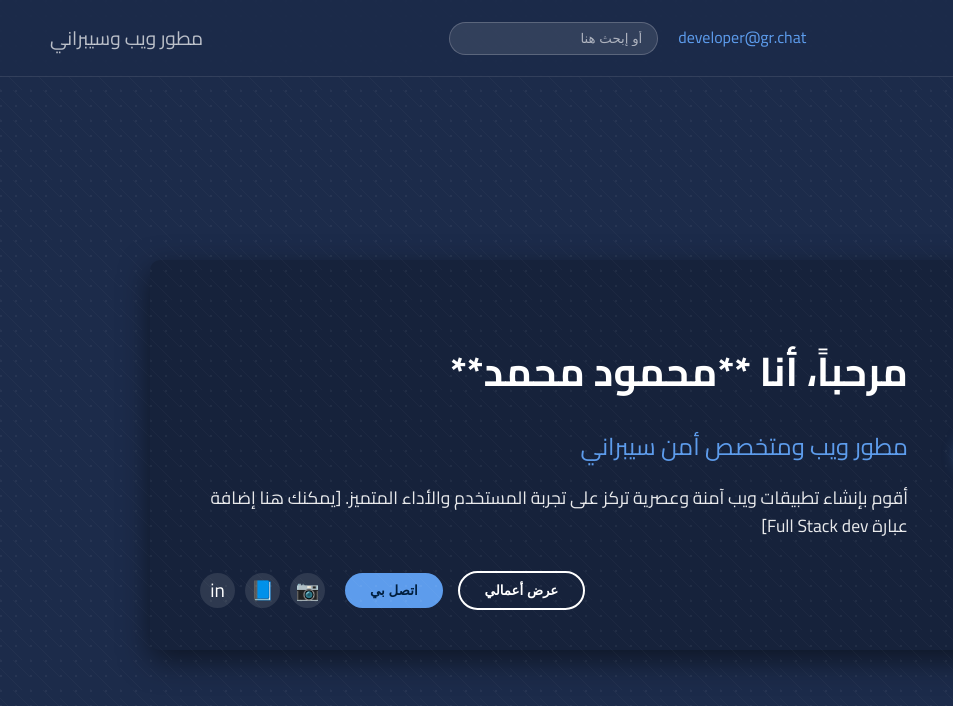
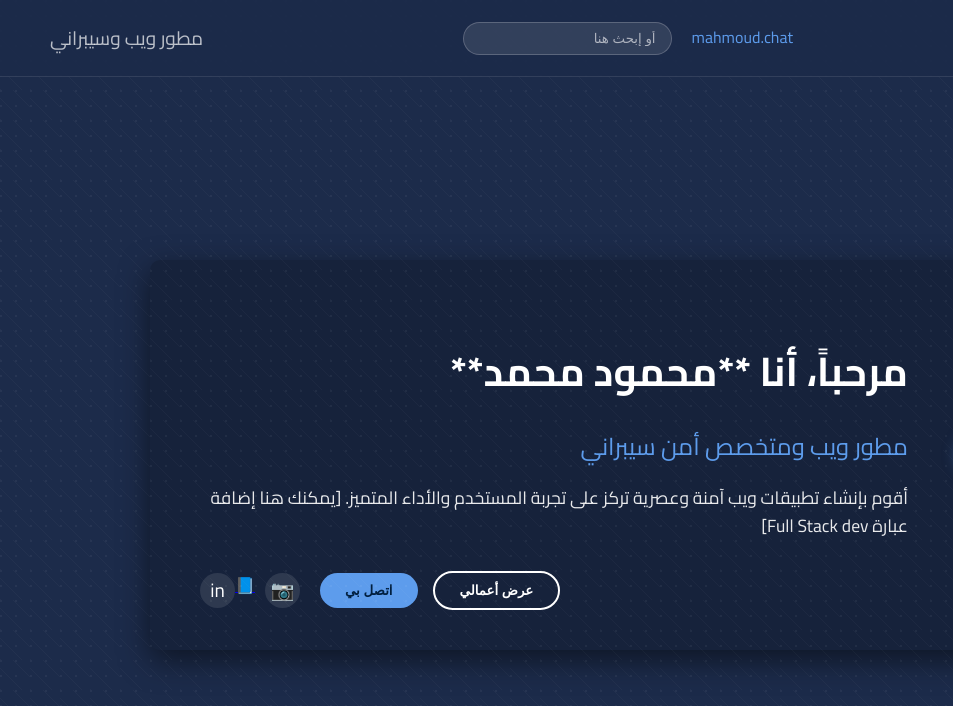
Before and after one commit to mahmoudelflsteny87-spec/mahmoud-mohamed.github., a plain HTML site: page index.html in a window 1280 px wide. Shown: the full height of the page, 0-953 px from the left. Drawn offline with Linux system fonts and the light colour scheme.

Commit message:
Update index.html

```diff
--- a/index.html
+++ b/index.html
@@ -286,7 +286,7 @@
     <nav class="navbar">
         <a href="#" class="logo">developerG6</a>
         <div class="search-contact">
-            <a href="mailto:developer@gmail.com" class="contact-email">developer@gr.chat</a>
+            <a href="paplomahmoud5@gmail.com" class="contact-email">mahmoud.chat</a>
             <input type="text" class="search-input" placeholder="أو إبحث هنا">
         </div>
         <a href="#" class="logo" style="font-size: 1.2em; font-weight: 400; color: rgba(255, 255, 255, 0.7);">مطور ويب وسيبراني</a>
@@ -312,7 +312,7 @@
                     <button class="btn btn-primary">اتصل بي</button>
                     <div class="social-icons">
                         <a href="YOUR_INSTAGRAM_LINK" class="social-icon">📷</a>
-                        <a href="YOUR_FACEBOOK_LINK" class="social-icon">📘</a>
+                        <a href="YOUR_FACEBOOK_LINK"https://www.facebook.com/mahmoud6445">📘</a>
                         <a href="YOUR_LINKEDIN_LINK" class="social-icon">in</a>
                     </div>
                 </div>
```
